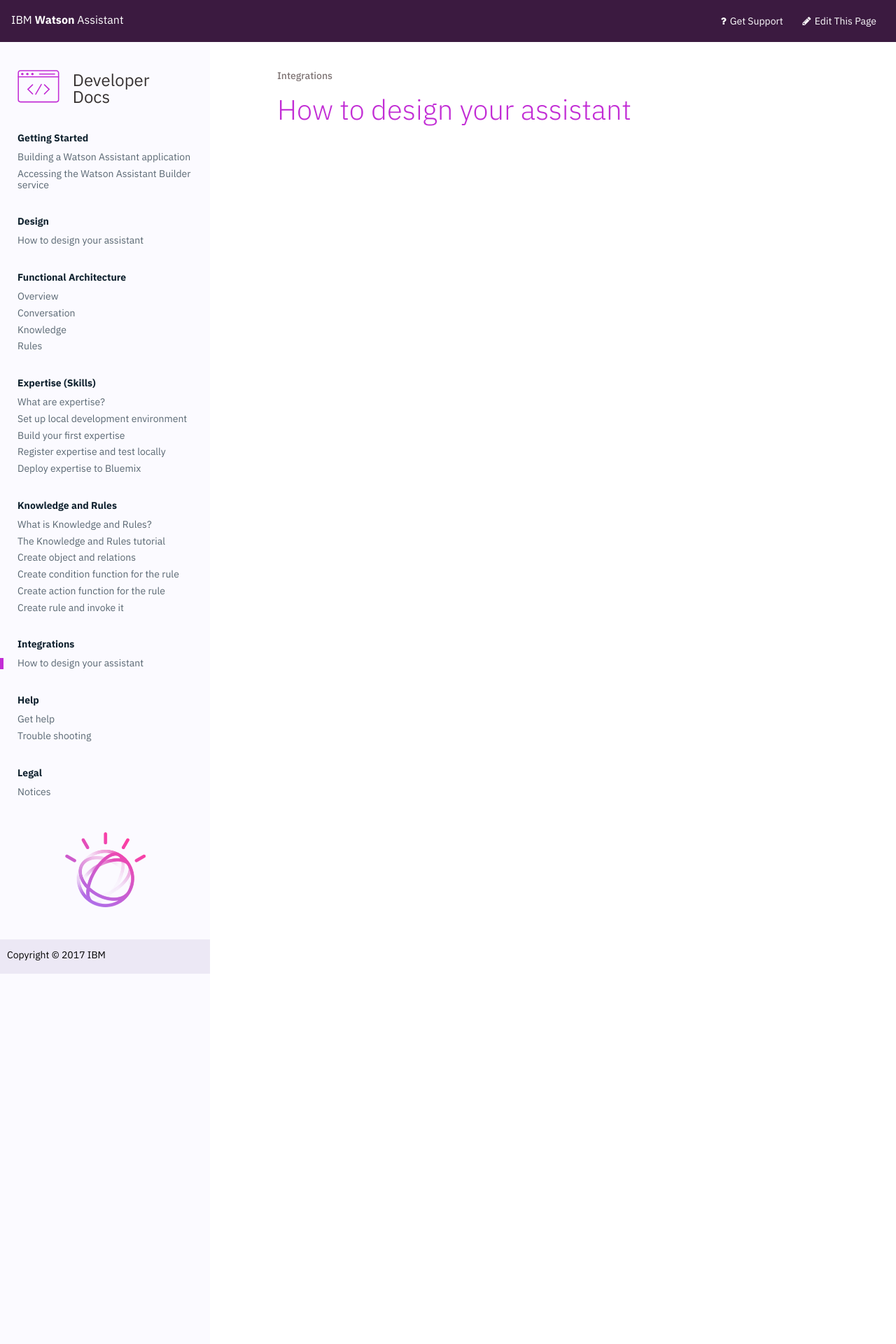
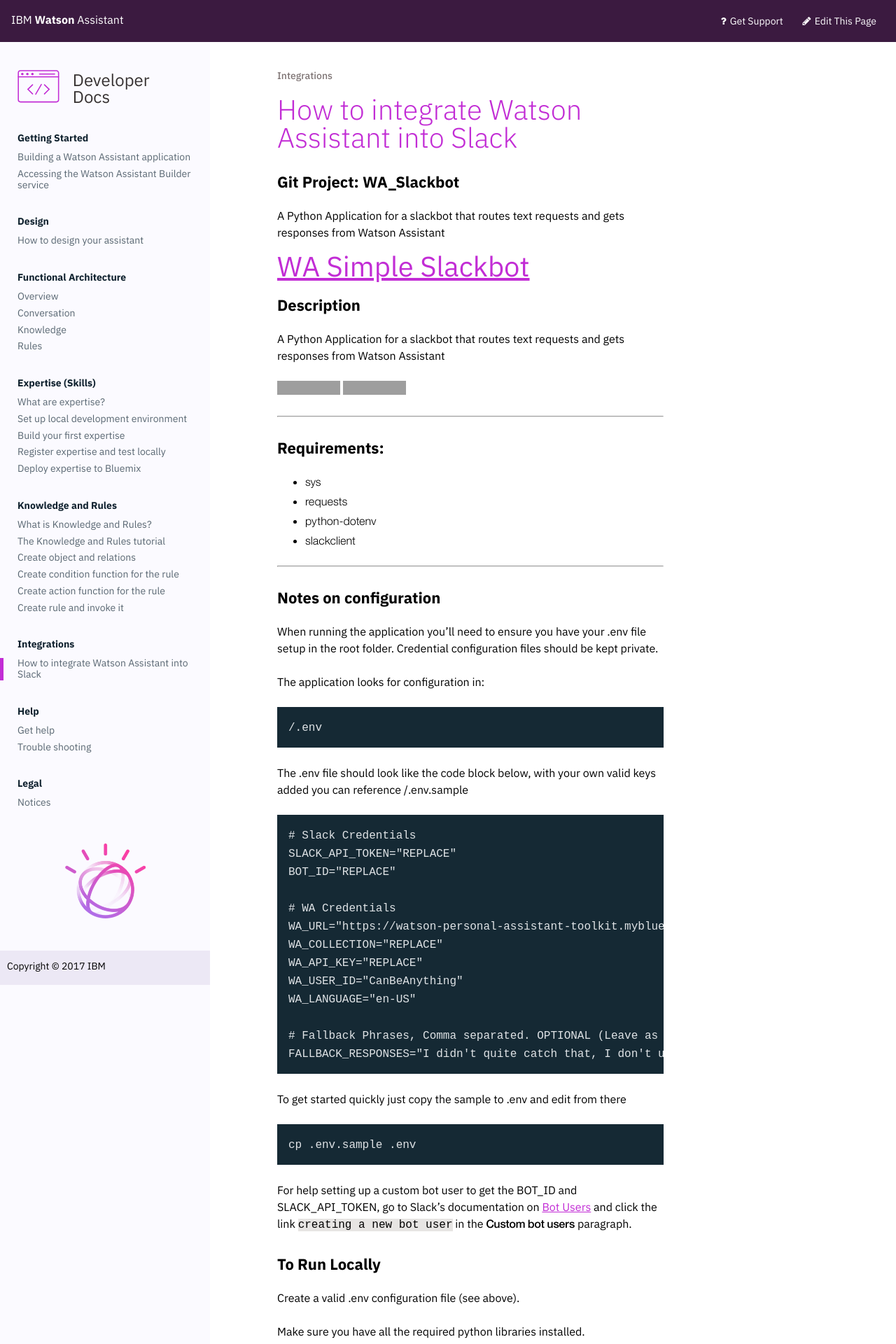
Before and after one commit to Watson-Personal-Assistant/developer, a Jekyll site: the page built from _content/Integrations/slack-integration.md, in a window 1280 px wide. Shown: the top 1920 px of the page at 70% size. Built offline with Jekyll 4.4.1, drawn with Linux system fonts in a browser that asks for light colours; some of the changed text lies outside the part shown; grey boxes are pictures that could not be loaded.

Commit message:
Initial Content

````diff
--- a/_content/Integrations/slack-integration.md
+++ b/_content/Integrations/slack-integration.md
@@ -1,4 +1,145 @@
 ---
-title: How to design your assistant
+title: How to integrate Watson Assistant into Slack
 weight: 10
 ---
+
+### Git Project: [WA_Slackbot](https://github.com/Watson-Personal-Assistant/simple_WA_slackbot)
+
+A Python Application for a slackbot that routes text requests and gets responses from Watson Assistant
+
+# WA Simple Slackbot
+
+
+### Description
+A Python Application for a slackbot that routes text requests and gets responses from Watson Assistant
+
+[![License](https://img.shields.io/badge/license-APACHE2-blue.svg)]() [![Python](https://img.shields.io/badge/Python-3.6.2-yellow.svg)]()
+
+---
+
+### Requirements:
+
+* sys
+* requests
+* python-dotenv
+* slackclient
+
+---
+
+### Notes on configuration
+When running the application you'll need to ensure you have your .env file setup in the root folder.  Credential configuration files should be kept private.
+
+The application looks for configuration in:
+```
+/.env
+```
+
+The .env file should look like the code block below, with your own valid keys added you can reference /.env.sample
+```
+# Slack Credentials
+SLACK_API_TOKEN="REPLACE"
+BOT_ID="REPLACE"
+
+# WA Credentials
+WA_URL="https://watson-personal-assistant-toolkit.mybluemix.net"
+WA_COLLECTION="REPLACE"
+WA_API_KEY="REPLACE"
+WA_USER_ID="CanBeAnything"
+WA_LANGUAGE="en-US"
+
+# Fallback Phrases, Comma separated. OPTIONAL (Leave as empty string if undesired)
+FALLBACK_RESPONSES="I didn't quite catch that, I don't understand"
+```
+
+To get started quickly just copy the sample to .env and edit from there
+
+```
+cp .env.sample .env
+```
+
+For help setting up a custom bot user to get the BOT_ID and SLACK_API_TOKEN, go to Slack's documentation on [Bot Users](https://api.slack.com/custom-integrations/bot-users) and click the link `creating a new bot user` in the **Custom bot users** paragraph.
+
+### To Run Locally
+
+Create a valid .env configuration file (see above).
+
+Make sure you have all the required python libraries installed.
+
+```sh
+pip3 install -r requirements.txt
+```
+
+Now you can run your application
+
+```sh
+python3 bot.py
+```
+
+Once your app is running you should be good to go. You can message your bot directly on slack, or you can invite him to a channel and @botname {text goes here} to use it.
+
+---
+
+### To Run on Bluemix
+
+Get the [IBM Bluemix CLI](https://console.bluemix.net/docs/cli/index.html#cli).
+
+Then login, using the command:
+
+```
+bx login --sso
+```
+
+Push and run the code on Bluemix (replace $YOUR_APP_NAME_HERE with anything you want as this will be used as the part of the URL to your Bluemix app).
+
+```
+bx cf push $YOUR_APP_NAME_HERE --no-route true --health-check-type process
+```
+
+You'll need to add VCAP environment variables, you can do this in three different ways, documented [here](https://console.ng.bluemix.net/docs/manageapps/depapps.html#ud_env):
+[https://console.ng.bluemix.net/docs/manageapps/depapps.html#ud_env](https://console.ng.bluemix.net/docs/manageapps/depapps.html#ud_env)
+
+Once your environment variables are set, you'll need to re-stage the application which you can do through the Bluemix UI or from the command line by running...
+
+```
+bx cf restage $YOUR_APP_NAME
+```
+
+Once your app is finished staging you should be good to go. You can message your bot directly on slack, or you can invite him to a channel and @botname {text goes here} to use it.
+
+---
+
+
+# Running Tests
+
+The following line will run all the unit tests.
+
+```sh
+python3 -m unittest discover
+```
+
+You can run a specific test with a command like below
+
+```sh
+python3 -m unittest test.test_env_file
+```
+
+---
+
+# Logging
+
+## General Logs
+
+All chat logs are stored in the /slackbot.log file, mostly consisting of user utterances, responses, and slack logging.
+
+## Unrecognized intent logging
+
+Any response from WA that comes back with a fallback response (Defined in environment variables) or with no response will be written to the /fallback_responses.csv file
+
+To enable this feature please ensure that in your .env variables (local) or in your VCAP environment variables (bluemix) you add comma separated responses that come from your fallback expertise.
+
+You can find it in the .env.sample file
+
+```
+# Fallback Phrases, Comma separated. OPTIONAL (Leave as empty string if undesired)
+FALLBACK_RESPONSES="I didn't quite catch that, I don't understand"
+```
````
